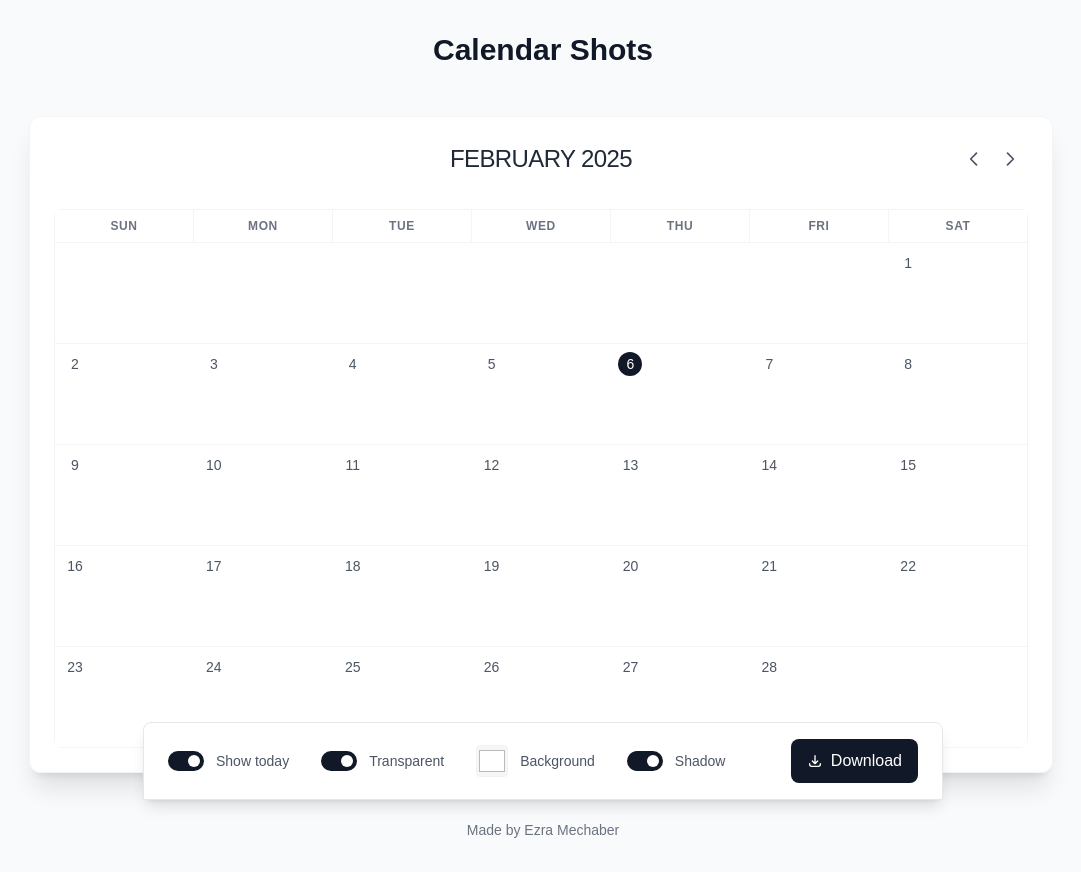
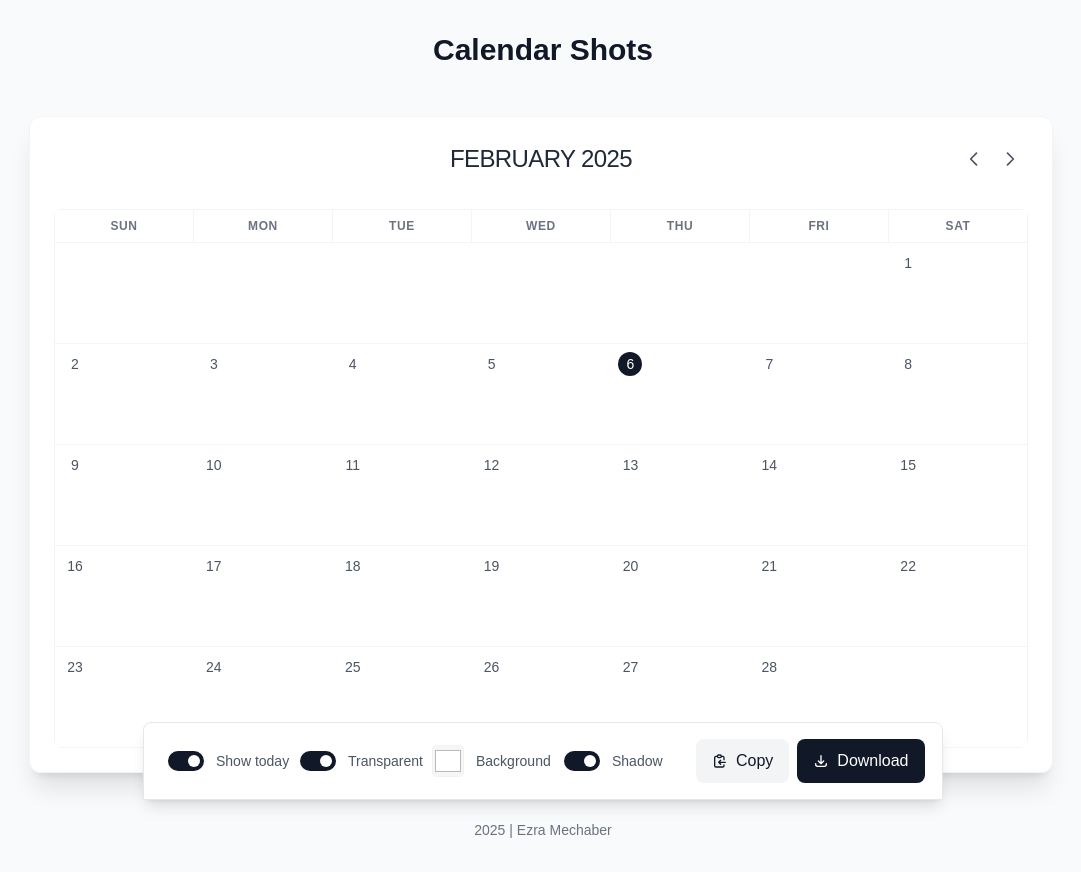
Before and after one commit to ezramechaber/calendar-screenshot, a Next.js app: page / in a window 1280 px wide. Shown: the whole page, without its empty margins (97-1178 px from the left). Built offline with nearby package versions, Linux system fonts and the light colour scheme.

Commit message:
Fixed linting and type issues, added a copy to clipboard option

```diff
--- a/src/app/layout.tsx
+++ b/src/app/layout.tsx
@@ -1,6 +1,7 @@
 import type { Metadata } from "next";
 import { Inter } from "next/font/google";
 import "./globals.css";
+import React from 'react';
 
 const inter = Inter({
   subsets: ["latin"],
@@ -16,7 +17,7 @@ export default function RootLayout({
   children,
 }: {
   children: React.ReactNode
-}): JSX.Element {
+}): React.ReactElement {
   return (
     <html lang="en" className={`${inter.variable} font-sans`}>
       <body className="bg-gray-50 text-gray-900 antialiased">
--- a/src/app/page.tsx
+++ b/src/app/page.tsx
@@ -1,6 +1,7 @@
+import React from 'react'
 import Calendar from '@/components/Calendar'
 
-export default function Home(): JSX.Element {
+export default function Home(): React.ReactElement {
   return (
     <main className="min-h-screen">
       <Calendar />
--- a/src/components/Calendar.tsx
+++ b/src/components/Calendar.tsx
@@ -1,5 +1,6 @@
 'use client'
 
+import React from 'react'
 import { useRef, useState, useEffect } from 'react'
 import { toPng } from 'html-to-image'
 import CalendarGrid from './CalendarGrid'
@@ -8,7 +9,7 @@ import Toolbar from './Toolbar'
 import { CalendarProvider, useCalendarContext } from '@/context/CalendarContext'
 import { format, getDaysInMonth, startOfMonth } from 'date-fns'
 
-function CalendarContent(): JSX.Element {
+function CalendarContent(): React.ReactElement {
   const calendarRef = useRef<HTMLDivElement>(null)
   const exportRef = useRef<HTMLDivElement>(null)
   const { currentDate, calendarSettings } = useCalendarContext()
@@ -54,7 +55,7 @@ function CalendarContent(): JSX.Element {
           transform: 'none',
           transformOrigin: 'center',
         },
-        backgroundColor: calendarSettings.isTransparent ? null : '#ffffff'
+        ...(calendarSettings.isTransparent ? {} : { backgroundColor: '#ffffff' })
       })
 
       // Move it back off screen
@@ -66,6 +67,57 @@ function CalendarContent(): JSX.Element {
       link.download = `calendar-${format(currentDate, 'yyyy-MM')}.png`
       link.href = dataUrl
       link.click()
+    } catch (error) {
+      console.error('Error generating image:', error)
+    }
+  }
+
+  const handleCopy = async () => {
+    if (!exportRef.current) return
+
+    try {
+      const exportWrapper = exportRef.current
+      const actualHeight = exportWrapper.offsetHeight
+
+      // Temporarily move the element on screen for capture
+      exportWrapper.style.left = '0'
+      exportWrapper.style.top = '0'
+      exportWrapper.style.zIndex = '9999'
+
+      const dataUrl = await toPng(exportWrapper, {
+        quality: 1.0,
+        pixelRatio: 2,
+        width: 1124,
+        height: actualHeight,
+        style: {
+          transform: 'none',
+          transformOrigin: 'center',
+        },
+        ...(calendarSettings.isTransparent ? {} : { backgroundColor: '#ffffff' })
+      })
+
+      // Move it back off screen
+      exportWrapper.style.left = '-9999px'
+      exportWrapper.style.top = '0'
+      exportWrapper.style.zIndex = 'auto'
+
+      // Create a temporary image element
+      const img = document.createElement('img')
+      img.src = dataUrl
+
+      // When the image loads, copy it to clipboard
+      img.onload = async () => {
+        try {
+          const blob = await fetch(dataUrl).then(res => res.blob())
+          await navigator.clipboard.write([
+            new ClipboardItem({
+              [blob.type]: blob
+            })
+          ])
+        } catch (err) {
+          console.error('Failed to copy to clipboard:', err)
+        }
+      }
     } catch (error) {
       console.error('Error generating image:', error)
     }
@@ -134,7 +186,7 @@ function CalendarContent(): JSX.Element {
 
       {/* Footer */}
       <div className="mt-8 text-sm text-gray-500">
-        Made by Ezra Mechaber
+        2025 | <a href="https://ezramechaber.com">Ezra Mechaber</a>
       </div>
 
       {/* Hidden export version */}
@@ -181,12 +233,12 @@ function CalendarContent(): JSX.Element {
         </div>
       </div>
 
-      <Toolbar onDownload={handleDownload} />
+      <Toolbar onDownload={handleDownload} onCopy={handleCopy} />
     </div>
   )
 }
 
-export default function Calendar(): JSX.Element {
+export default function Calendar(): React.ReactElement {
   return (
     <CalendarProvider>
       <CalendarContent />
--- a/src/components/CalendarGrid.tsx
+++ b/src/components/CalendarGrid.tsx
@@ -17,7 +17,7 @@ interface EventDisplayInfo {
   isEnd: boolean
 }
 
-export default function CalendarGrid(): JSX.Element {
+export default function CalendarGrid(): React.ReactElement {
   const { currentDate, setSelectedDate, events, deleteEvent, calendarSettings } = useCalendarContext()
   const [isDialogOpen, setIsDialogOpen] = useState(false)
   const [selectedEvent, setSelectedEvent] = useState<Event | null>(null)
@@ -156,6 +156,7 @@ export default function CalendarGrid(): JSX.Element {
                         backgroundColor: eventColor,
                         color: isLightColor(eventColor) ? '#000000' : '#ffffff',
                         padding: '3px 8px',
+                        paddingRight: '20px',
                         gridColumn: `${columnStart} / span ${columnSpan}`,
                         zIndex: 10,
                         boxShadow: eventColors.boxShadow
@@ -165,13 +166,27 @@ export default function CalendarGrid(): JSX.Element {
                       <span className="block truncate">
                         {event.title || '(No title)'}
                       </span>
-                      <div className="hidden group-hover:flex absolute right-1 top-1/2 -translate-y-1/2 bg-white rounded shadow-sm">
+                      <div
+                        className="opacity-0 group-hover:opacity-100 absolute right-1 top-1/2 -translate-y-1/2 transition-opacity"
+                      >
                         <button
                           onClick={(e) => handleEventDelete(e, event.id)}
-                          className="p-0.5 min-w-5 h-5 flex items-center justify-center rounded hover:bg-gray-100"
+                          className="p-0.5 rounded-full bg-white/90 hover:bg-white shadow-sm transition-colors"
                           title="Delete event"
                         >
-                          ×
+                          <svg
+                            className="w-2.5 h-2.5 text-gray-600"
+                            fill="none"
+                            viewBox="0 0 24 24"
+                            stroke="currentColor"
+                          >
+                            <path
+                              strokeLinecap="round"
+                              strokeLinejoin="round"
+                              strokeWidth="2"
+                              d="M6 18L18 6M6 6l12 12"
+                            />
+                          </svg>
                         </button>
                       </div>
                     </div>
@@ -195,7 +210,8 @@ export default function CalendarGrid(): JSX.Element {
 }
 
 // Utility function to determine text color based on background
-function isLightColor(color: string): boolean {
+function isLightColor(color: string | undefined): boolean {
+  if (!color) return true
   const hex = color.replace('#', '')
   const r = parseInt(hex.substr(0, 2), 16)
   const g = parseInt(hex.substr(2, 2), 16)
--- a/src/components/MonthSelector.tsx
+++ b/src/components/MonthSelector.tsx
@@ -1,5 +1,6 @@
 'use client'
 
+import React from 'react'
 import { addMonths, subMonths } from 'date-fns'
 import { useCalendarContext } from '@/context/CalendarContext'
 
@@ -7,7 +8,7 @@ interface MonthSelectorProps {
   hideControls?: boolean
 }
 
-export default function MonthSelector({ hideControls = false }: MonthSelectorProps): JSX.Element {
+export default function MonthSelector({ hideControls = false }: MonthSelectorProps): React.ReactElement {
   const { currentDate, setCurrentDate } = useCalendarContext()
 
   const handlePrevMonth = () => {
--- a/src/components/Toolbar.tsx
+++ b/src/components/Toolbar.tsx
@@ -1,11 +1,14 @@
 'use client'
 
+import React from 'react'
 import { useState } from 'react'
 import { Switch } from '@headlessui/react'
 import { useCalendarContext } from '@/context/CalendarContext'
+import { toPng } from 'html-to-image'
 
 interface ToolbarProps {
   onDownload: () => void
+  onCopy: () => Promise<void>
 }
 
 function adjustColor(color: string, amount: number): string {
@@ -47,38 +50,38 @@ function generateGradient(baseColor: string): string {
   )`
 }
 
-export default function Toolbar({ onDownload }: ToolbarProps): JSX.Element {
+export default function Toolbar({ onDownload, onCopy }: ToolbarProps): React.ReactElement {
   const { calendarSettings, setCalendarSettings } = useCalendarContext()
   const [showToday, setShowToday] = useState(calendarSettings.showToday ?? true)
   const [isTransparent, setIsTransparent] = useState(calendarSettings.isTransparent ?? true)
   const [bgColor, setBgColor] = useState(calendarSettings.bgColor ?? '#ffffff')
   const [showShadow, setShowShadow] = useState(calendarSettings.showShadow ?? true)
 
-  const handleSettingChange = (
+  const handleSettingChange = <T extends boolean | string>(
     key: 'showToday' | 'isTransparent' | 'bgColor' | 'showShadow',
-    value: boolean | string
+    value: T
   ) => {
     switch (key) {
       case 'showToday':
         setShowToday(value as boolean)
-        setCalendarSettings({ [key]: value })
+        setCalendarSettings({ [key]: value as boolean })
         break
       case 'isTransparent':
         setIsTransparent(value as boolean)
-        setCalendarSettings({ [key]: value })
+        setCalendarSettings({ [key]: value as boolean })
         break
       case 'bgColor':
         setBgColor(value as string)
         setIsTransparent(false)
         setCalendarSettings({
-          bgColor: value,
+          bgColor: value as string,
           bgGradient: generateGradient(value as string),
           isTransparent: false
         })
         break
       case 'showShadow':
         setShowShadow(value as boolean)
-        setCalendarSettings({ [key]: value })
+        setCalendarSettings({ [key]: value as boolean })
         break
     }
   }
@@ -161,7 +164,26 @@ export default function Toolbar({ onDownload }: ToolbarProps): JSX.Element {
           <span className="text-sm text-gray-600 whitespace-nowrap">Shadow</span>
         </div>
 
-        <div className="ml-auto">
+        <div className="ml-auto flex gap-2">
+          <button
+            onClick={onCopy}
+            className="px-4 py-2.5 bg-gray-100 text-gray-900 rounded-lg hover:bg-gray-200 transition-all flex items-center gap-2 hover:scale-[1.02] active:scale-[0.98]"
+          >
+            <svg
+              className="w-4 h-4"
+              fill="none"
+              viewBox="0 0 24 24"
+              stroke="currentColor"
+            >
+              <path
+                strokeLinecap="round"
+                strokeLinejoin="round"
+                strokeWidth="2"
+                d="M8 5H6a2 2 0 00-2 2v12a2 2 0 002 2h10a2 2 0 002-2v-1M8 5a2 2 0 002 2h2a2 2 0 002-2M8 5a2 2 0 012-2h2a2 2 0 012 2m0 0h2a2 2 0 012 2v3m2 4H10m0 0l3-3m-3 3l3 3"
+              />
+            </svg>
+            <span className="font-medium">Copy</span>
+          </button>
           <button
             onClick={onDownload}
             className="px-4 py-2.5 bg-gray-900 text-white rounded-lg hover:bg-gray-800 transition-all flex items-center gap-2 hover:scale-[1.02] active:scale-[0.98]"
--- a/src/context/CalendarContext.tsx
+++ b/src/context/CalendarContext.tsx
@@ -1,5 +1,6 @@
 'use client'
 
+import React from 'react'
 import { createContext, useContext, useState, ReactNode } from 'react'
 import { Event } from '@/types'
 
@@ -26,7 +27,7 @@ interface CalendarContextType {
 
 const CalendarContext = createContext<CalendarContextType | undefined>(undefined)
 
-export function CalendarProvider({ children }: { children: ReactNode }): JSX.Element {
+export function CalendarProvider({ children }: { children: ReactNode }): React.ReactElement {
   const [currentDate, setCurrentDate] = useState(new Date())
   const [selectedDate, setSelectedDate] = useState<Date | null>(null)
   const [events, setEvents] = useState<Event[]>([])
```
Also changed, not shown: src/components/EventDialog.tsx (+45 -14 lines).
